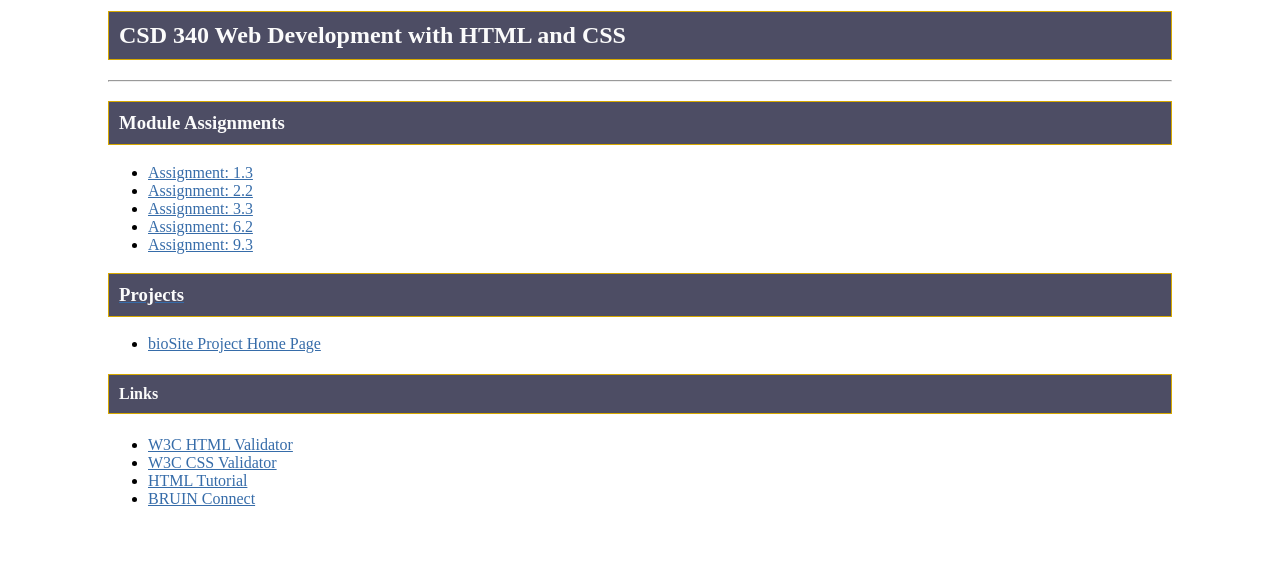
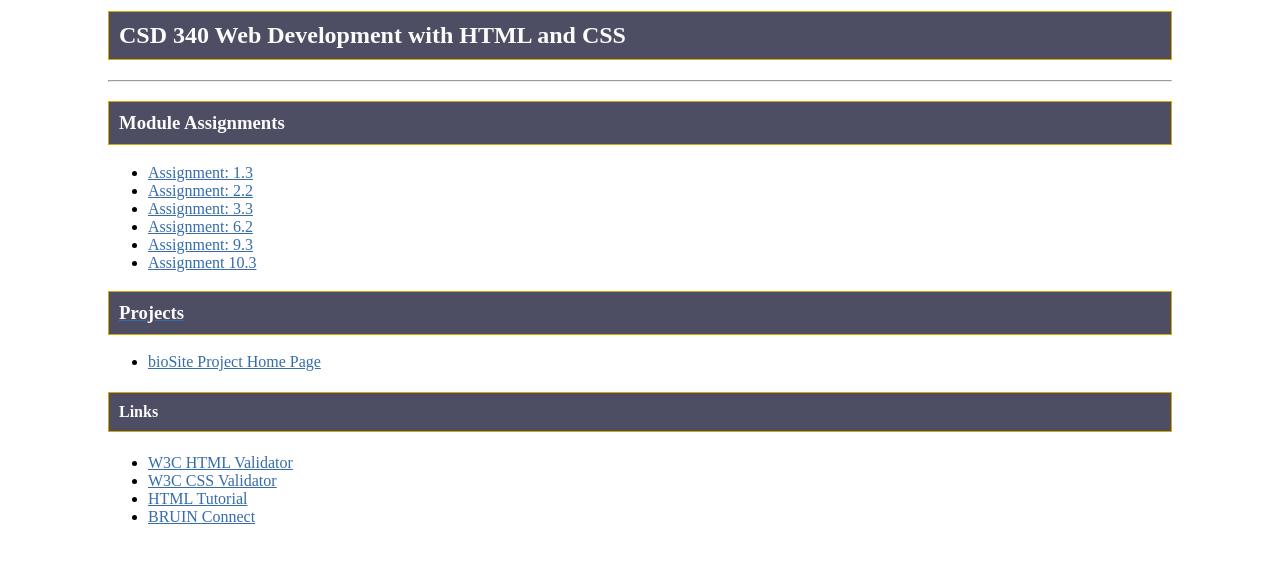
Before and after one commit to celinedm/csd-340, a plain HTML site: page index.html in a window 1280 px wide. Shown: the part 119-682 px from the top of the page. Drawn offline with Linux system fonts and the light colour scheme.

Commit message:
Update index.html

```diff
--- a/index.html
+++ b/index.html
@@ -20,6 +20,7 @@
       <li><a href = "module-3/DelMundo_Mod3_3.html">Assignment: 3.3</a></li>
       <li><a href = "module-6/DelMundo_Mod6_2.html">Assignment: 6.2</a></li>
       <li><a href = "module-9/DelMundo_Mod9_3.html">Assignment: 9.3</li>
+      <li><a href = "module-10/DelMundo_Assignment10_3/DelMundo_Mod10_3.html">Assignment 10.3</li>
     </ul>
     <h3>Projects</h3>
     <ul>
```
